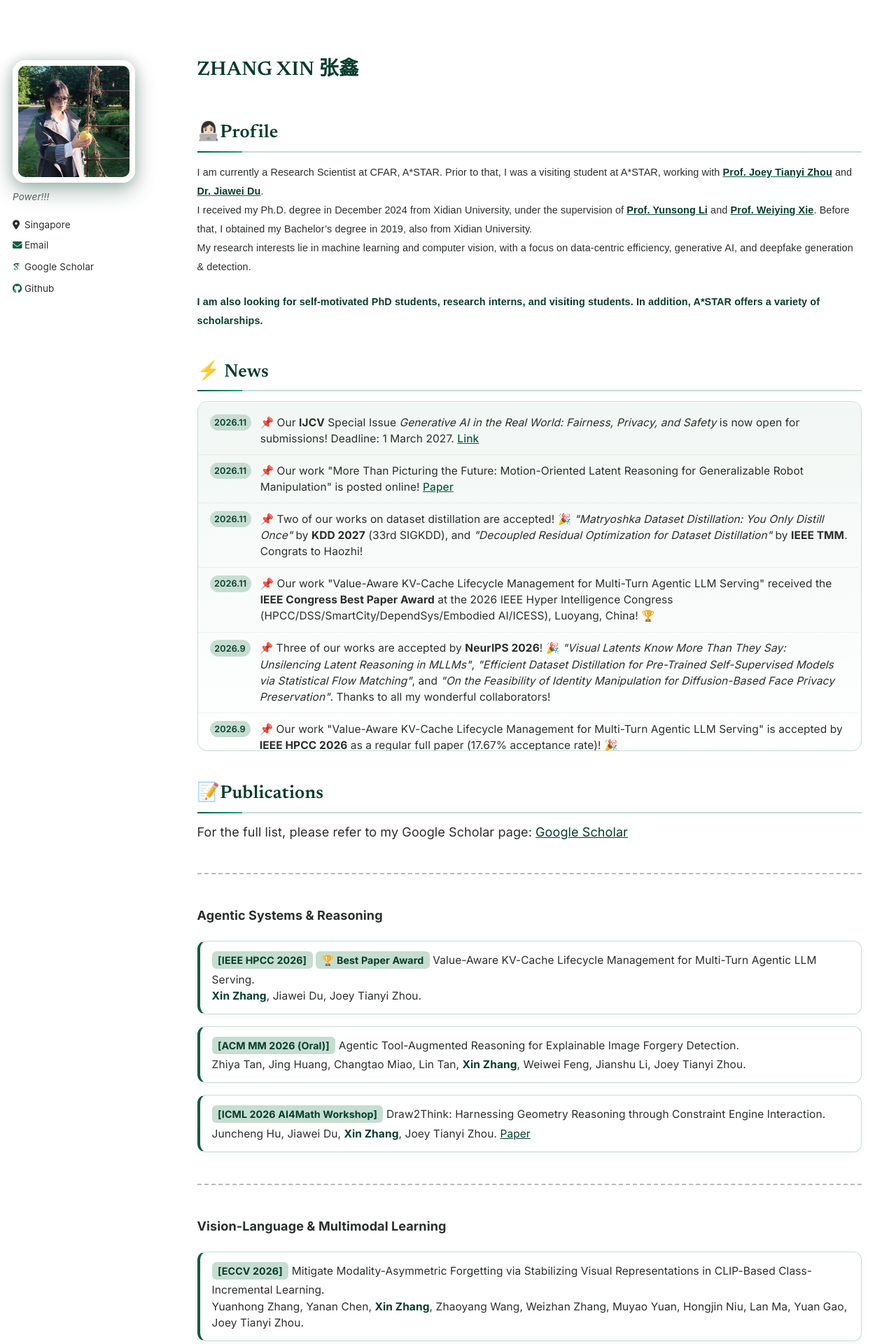
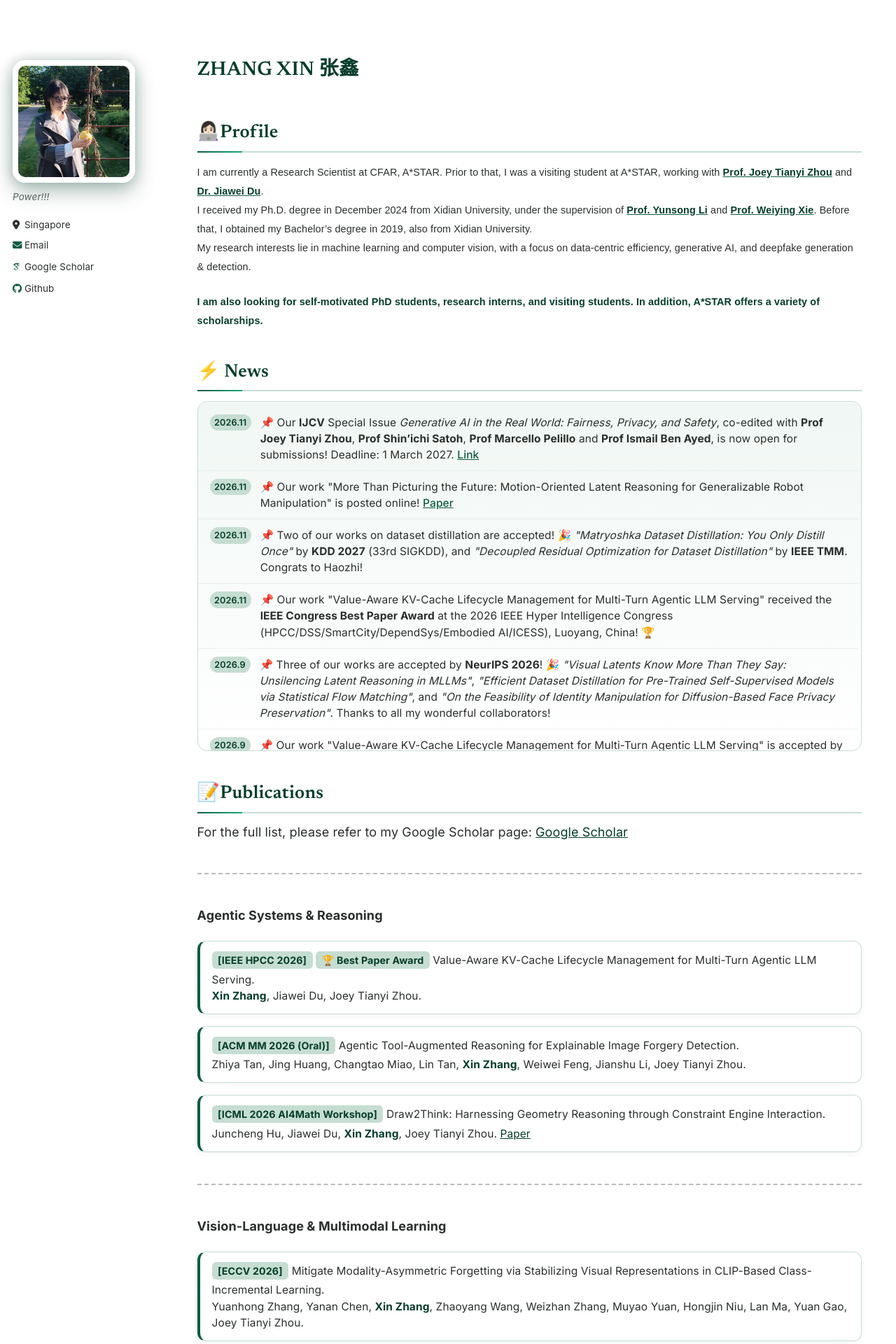
Before and after one commit to zhangxin-xd/zhangxin-xd.github.io, a Jekyll site: the page built from _pages/about.md, in a window 1280 px wide. Shown: the top 1920 px of the page at 70% size. Built offline with Jekyll 4.4.1, drawn with Linux system fonts in a browser that asks for light colours; some web fonts are replaced; a style sheet for code colours, icons or effects is not loaded.

Commit message:
Add guest editors to IJCV special issue news item
Co-Authored-By: Claude Opus 5.5 <noreply@anthropic.com>

```diff
--- a/_pages/about.md
+++ b/_pages/about.md
@@ -22,7 +22,7 @@ I am also looking for self-motivated PhD students, research interns, and visitin
 ### ⚡️ News
 
 <div class="news-feed" markdown="0">
-  <div class="news-item"><span class="news-date">2026.11</span><div class="news-body"><span class="news-pin">📌</span> Our <b>IJCV</b> Special Issue <i>Generative AI in the Real World: Fairness, Privacy, and Safety</i> is now open for submissions! Deadline: 1 March 2027. <a href="https://link.springer.com/collections/dahdaeecji">Link</a></div></div>
+  <div class="news-item"><span class="news-date">2026.11</span><div class="news-body"><span class="news-pin">📌</span> Our <b>IJCV</b> Special Issue <i>Generative AI in the Real World: Fairness, Privacy, and Safety</i>, co-edited with <b>Prof Joey Tianyi Zhou</b>, <b>Prof Shin’ichi Satoh</b>, <b>Prof Marcello Pelillo</b> and <b>Prof Ismail Ben Ayed</b>, is now open for submissions! Deadline: 1 March 2027. <a href="https://link.springer.com/collections/dahdaeecji">Link</a></div></div>
   <div class="news-item"><span class="news-date">2026.11</span><div class="news-body"><span class="news-pin">📌</span> Our work "More Than Picturing the Future: Motion-Oriented Latent Reasoning for Generalizable Robot Manipulation" is posted online! <a href="https://arxiv.org/abs/2611.29339">Paper</a></div></div>
   <div class="news-item"><span class="news-date">2026.11</span><div class="news-body"><span class="news-pin">📌</span> Two of our works on dataset distillation are accepted! 🎉 <i>"Matryoshka Dataset Distillation: You Only Distill Once"</i> by <b>KDD 2027</b> (33rd SIGKDD), and <i>"Decoupled Residual Optimization for Dataset Distillation"</i> by <b>IEEE TMM</b>. Congrats to Haozhi!</div></div>
   <div class="news-item"><span class="news-date">2026.11</span><div class="news-body"><span class="news-pin">📌</span> Our work "Value-Aware KV-Cache Lifecycle Management for Multi-Turn Agentic LLM Serving" received the <b>IEEE Congress Best Paper Award</b> at the 2026 IEEE Hyper Intelligence Congress (HPCC/DSS/SmartCity/DependSys/Embodied AI/ICESS), Luoyang, China! 🏆</div></div>
```
